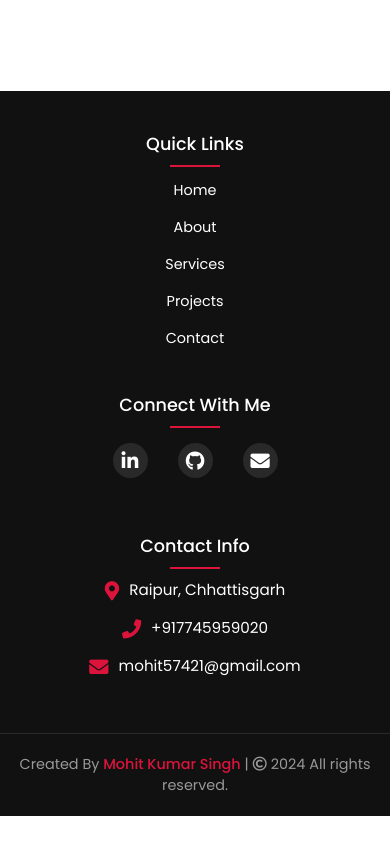
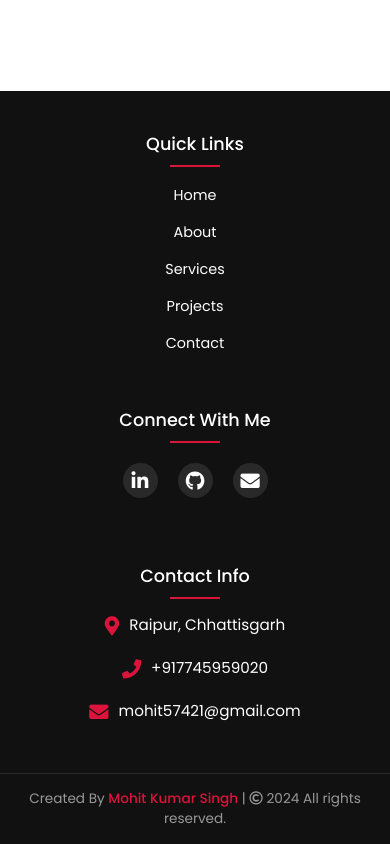
Before and after one commit to mksingh62/Portfolio, a website: page public/views/index.html in a window 390 px wide. Shown: the part 10039-10883 px from the top of the page. Before the commit the page ends 10855 px from the top, so only its background shows below. Drawn offline with nearby package versions, Linux system fonts and the light colour scheme; files that its build step writes are made by us from their sources; no server answers; files whose address does not match are found by name.

Commit message:
fix: update footer responsiveness and skill bars in style.css

```diff
--- a/public/views/style.css
+++ b/public/views/style.css
@@ -475,13 +475,13 @@ footer {
     .footer-row {
         flex-direction: column;
         align-items: center;
-        gap: 30px;
+        gap: 40px;
     }
 
     .footer-section {
-        width: 100%; /* Allow sections to take full width on smaller screens */
+        width: 100%;
         text-align: center !important;
-        padding: 0;
+        padding: 0 20px;
     }
 
     .footer-section h3::after {
@@ -492,22 +492,39 @@ footer {
 
     .footer-section.contact-info p {
         justify-content: center !important;
+        margin-bottom: 20px;
     }
 
     .social-links {
-        margin-top: 15px;
+        margin: 20px 0;
         justify-content: center !important;
+        flex-wrap: wrap;
+        gap: 15px;
+    }
+
+    .social-links a {
+        margin: 5px;
     }
 }
 
 @media (max-width: 480px) {
+    .footer-section {
+        padding: 0 15px;
+    }
+
     .footer-section h3 {
         font-size: 1.1rem;
+        margin-bottom: 25px;
     }
 
     .footer-section ul li a,
     .footer-section p {
         font-size: 0.9rem;
+        line-height: 1.6;
+    }
+
+    .social-links {
+        gap: 10px;
     }
 
     .social-links a {
@@ -515,4 +532,14 @@ footer {
         height: 35px;
         font-size: 1.2rem;
     }
+
+    .footer-bottom {
+        padding: 15px 0;
+        margin-top: 30px;
+    }
+
+    .footer-bottom p {
+        font-size: 0.85rem;
+        padding: 0 15px;
+    }
 }
```
